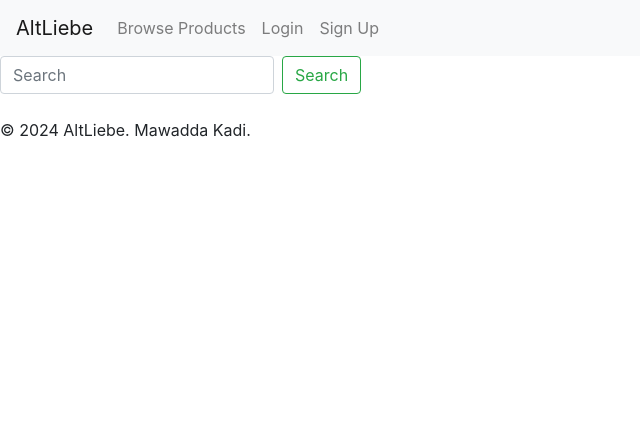
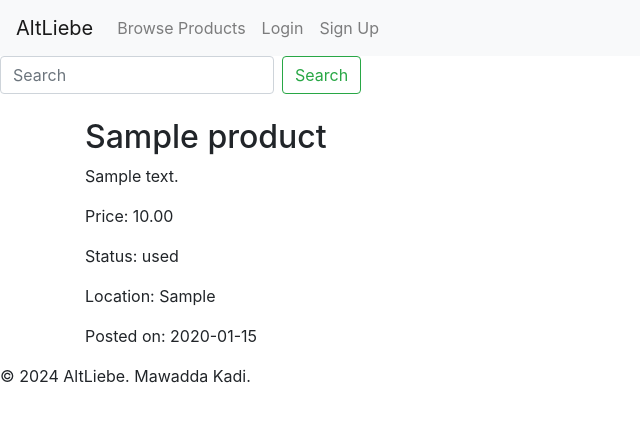
Before and after one commit to Mawadda-Kadi/AltLiebe-Project, a Django app: page /products/ in a window 1280 px wide. Shown: the top 422 px of the page, without its empty margins (0-640 px from the left). Run offline with Django 4.2, Linux system fonts and the light colour scheme; tables that the repository leaves empty hold one stand-in row (values such as "Sample post"); some libraries are stand-ins or nearby versions.

Commit message:
fix: issue preventing adding products from displaying on productlist

```diff
--- a/product/models.py
+++ b/product/models.py
@@ -1,9 +1,15 @@
 from django.db import models
 from django.urls import reverse
+from django.utils.text import slugify
 from django.contrib.auth.models import User
+import logging
 
 
 STATUS = ((0, "used"), (1, "new"), (2, "handmade"))
+
+# Get an instance of a logger
+logger = logging.getLogger(__name__)
+
 
 # Create your models here.
 class Product(models.Model):
@@ -21,3 +27,8 @@ class Product(models.Model):
 
     def get_absolute_url(self):
         return reverse('product-detail', kwargs={'slug': self.slug})
+
+    def save(self, *args, **kwargs):
+        if not self.slug:
+            self.slug = slugify(self.title)
+        super(Product, self).save(*args, **kwargs)
--- a/product/templates/product/product_list.html
+++ b/product/templates/product/product_list.html
@@ -4,14 +4,19 @@
 <section>
     {% for product in products %}
     <article>
-        <h2><a href="{% url 'product_detail' product.id %}">{{ product.title
-                }}</a></h2>
-        <img src="{{ product.image.url }}" alt="{{ product.title }}">
+        <h2>{{ product.title }}</h2>
+        {% if product.image %}
+        <img src="{{ product.image.url }}" alt="{{ product.title }}"
+            style="width:100px; height:auto;">
+        {% endif %}
         <p>{{ product.description }}</p>
         <p>Price: {{ product.price }}</p>
+        <p>Status: {{ product.get_status_display }}</p>
         <p>Location: {{ product.location }}</p>
-        <p>Posted on: {{ product.created_at }}</p>
+        <p>Posted on: {{ product.created_at|date:"Y-m-d" }}</p>
     </article>
+    {% empty %}
+    <p>No products found.</p>
     {% endfor %}
 </section>
 {% endblock %}
--- a/product/urls.py
+++ b/product/urls.py
@@ -4,8 +4,8 @@ from .views import ProductList, ProductDetail, ProductCreate, ProductUpdate, Pro
 
 urlpatterns = [
     path('', ProductList.as_view(), name='product-list'),
+    path('create/', ProductCreate.as_view(), name='product-create'),
     path('<slug:slug>/', ProductDetail.as_view(), name='product-detail'),
-    path('create/', ProductCreate.as_view(), name='product-create'),
     path('<slug:slug>/update/', ProductUpdate.as_view(), name='product-update'),
     path('<slug:slug>/delete/', ProductDelete.as_view(), name='product-delete'),
 ]
--- a/product/views.py
+++ b/product/views.py
@@ -2,20 +2,34 @@ from django.shortcuts import render, get_object_or_404
 from django.views import generic
 from django.views.generic import ListView, CreateView, UpdateView, DetailView, DeleteView
 from django.urls import reverse_lazy
+from django.contrib.auth.mixins import LoginRequiredMixin
 from django.http import HttpResponse
 from .models import Product
 from .forms import ProductForm
+import logging
+
+
+logger = logging.getLogger(__name__)
+
+def my_function():
+    logger.debug('This is a debug message')
 
 # Create your views here.
 
 class ProductList(generic.ListView):
     model = Product
     template_name = "product/product_list.html"
+    context_object_name = 'products'
     paginate_by = 4
+
+    def product_list(request):
+        products = Product.objects.all()
+        return render(request, 'product/product_list.html', {'products': products})
 
     def get_queryset(self):
         """Override to customize the query."""
-        return Product.objects.filter(available=True).order_by('-created_at')
+        return Product.objects.all().order_by('-created_at')
+
 
 class ProductDetail(DetailView):
     model = Product
@@ -25,12 +39,21 @@ class ProductDetail(DetailView):
         """Ensure only available products can be viewed."""
         return super().get_queryset().filter(available=True)
 
-class ProductCreate(CreateView):
+class ProductCreate(LoginRequiredMixin, CreateView):
     model = Product
-    fields = ['title', 'description', 'price', 'slug', 'available', 'created_at']
+    form_class = ProductForm
     template_name = 'product/product_form.html'
     # Redirect to product list view after creation
     success_url = reverse_lazy('product-list')
+
+    def get_context_data(self, **kwargs):
+        context = super().get_context_data(**kwargs)
+        context['object'] = None
+        return context
+
+    def form_valid(self, form):
+        form.instance.seller = self.request.user
+        return super(ProductCreate, self).form_valid(form)
 
 class ProductUpdate(UpdateView):
     model = Product
```
Also changed, not shown: altliebe/settings.py (+18 -0 lines).
